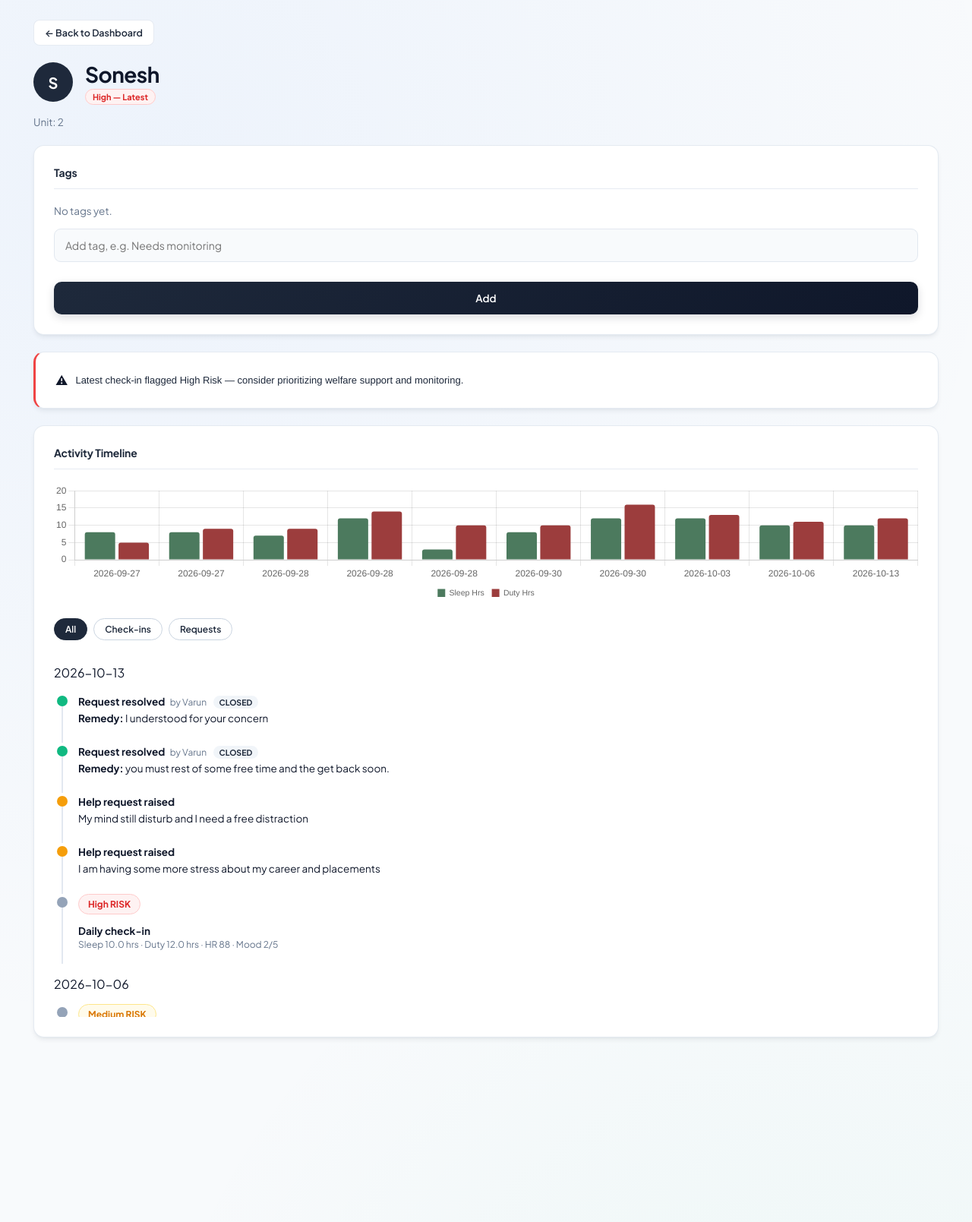
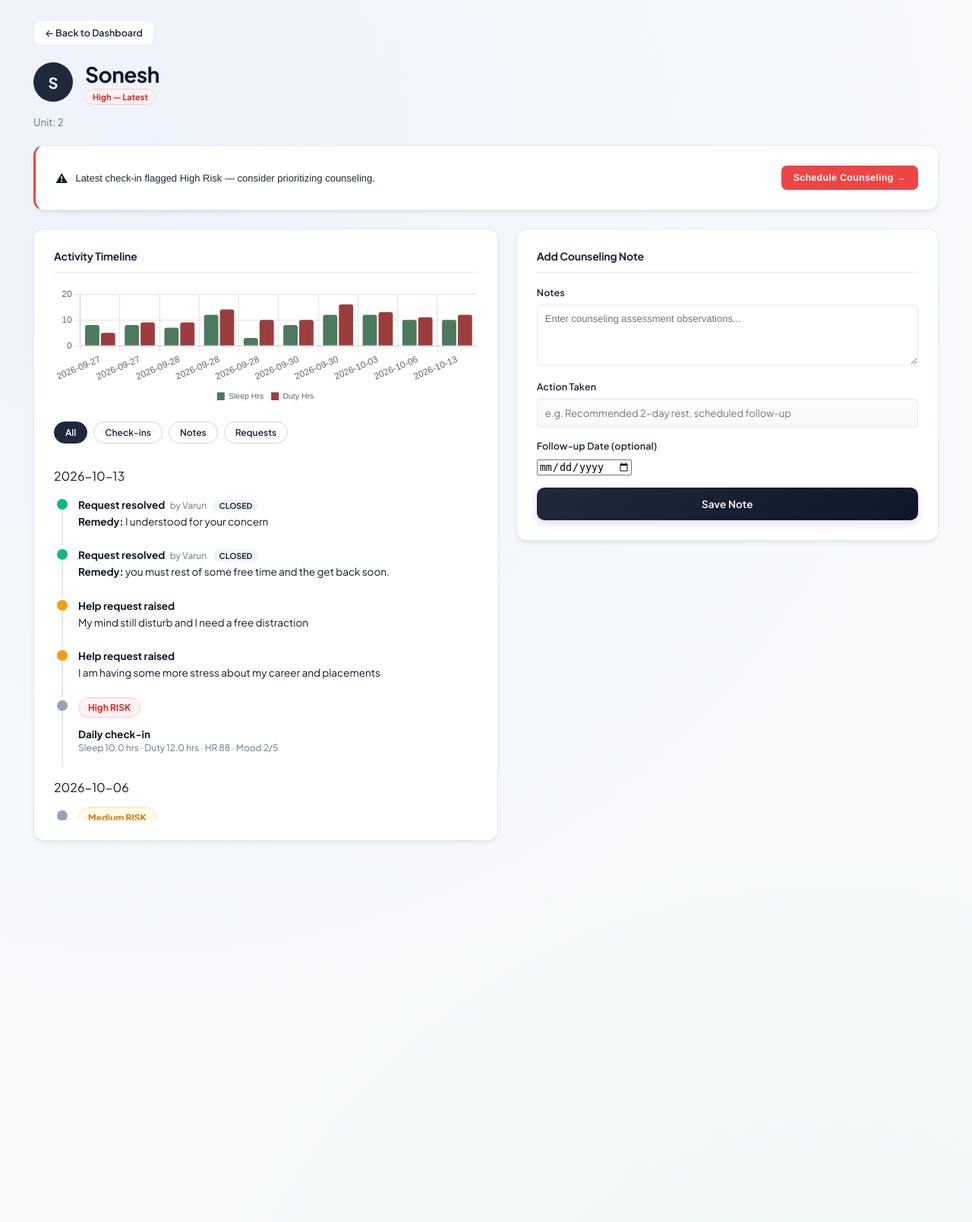
Before and after one commit to Poetrixx123-D/APPS, a Flask app: page /officer/personnel/2 in a window 1280 px wide. Shown: the part 83-1692 px from the top of the page at 76% size. Run offline with Flask 3, Linux system fonts and the light colour scheme; a user stored in the database is signed in; data comes from the database, SQL or seed files in the repository; parts of the project's set-up code (start-up, migrations or seed data) failed here and were passed over.

Commit message:
Restore Add Note counseling feature and remove Tags feature, update documentation PDF

```diff
--- a/backend/app.py
+++ b/backend/app.py
@@ -1441,56 +1441,46 @@ def personnel_detail(user_id):
 @role_required("officer")
 def add_note():
     target = to_int(request.form.get("user_id"))
-    if target:
+    note_text = request.form.get("notes", "").strip()[:2000]
+    action_taken = request.form.get("action_taken", "").strip()[:500]
+    follow_up_date = request.form.get("follow_up_date") or None
+    if follow_up_date and not valid_iso_date(follow_up_date):
+        follow_up_date = None
+
+    conn = get_db()
+    if target is None:
+        conn.close()
+        return redirect(url_for("officer_dashboard"))
+    if not note_text:
+        conn.close()
         return redirect(url_for("personnel_detail", user_id=target))
-    return redirect(url_for("officer_dashboard"))
+
+    conn.execute(
+        """INSERT INTO CounselingNotes (user_id, officer_id, date, notes, action_taken, follow_up_date)
+           VALUES (?, ?, ?, ?, ?, ?)""",
+        (target, session["user_id"], date.today().isoformat(), note_text, action_taken, follow_up_date)
+    )
+    log_activity(conn, session["user_id"], "Added counseling note", target,
+                 f"Follow-up set: {follow_up_date}" if follow_up_date else "")
+    conn.commit()
+    sync_db_to_blob()
+    conn.close()
+    return redirect(url_for("personnel_detail", user_id=target, saved=1))
 
 
 @app.route("/add_tag", methods=["POST"])
 @role_required("officer")
 def add_tag():
     target = to_int(request.form.get("user_id"))
-    tag = request.form.get("tag", "").strip()[:30]
-    if target is None:
-        return redirect(url_for("officer_dashboard"))
-
-    if tag:
-        conn = get_db()
-        try:
-            if not claim_or_check(conn, target, session["user_id"]):
-                return redirect(url_for("officer_dashboard"))
-            try:
-                conn.execute(
-                    "INSERT INTO PersonnelTags (user_id, tag, officer_id, created_date) VALUES (?, ?, ?, ?)",
-                    (target, tag, session["user_id"], date.today().isoformat())
-                )
-                log_activity(conn, session["user_id"], f"Added tag '{tag}'", target)
-                conn.commit()
-            except sqlite3.IntegrityError:
-                pass  # tag already on this person
-        finally:
-            conn.close()
-    return redirect(url_for("personnel_detail", user_id=target))
+    if target:
+        return redirect(url_for("personnel_detail", user_id=target))
+    return redirect(url_for("officer_dashboard"))
 
 
 @app.route("/remove_tag/<int:tag_id>", methods=["POST"])
 @role_required("officer")
 def remove_tag(tag_id):
-    conn = get_db()
-    row = conn.execute("SELECT user_id, tag FROM PersonnelTags WHERE id = ?", (tag_id,)).fetchone()
-    if not row:
-        conn.close()
-        return redirect(url_for("officer_dashboard"))
-
-    if not claim_or_check(conn, row["user_id"], session["user_id"]):
-        conn.close()
-        return redirect(url_for("officer_dashboard"))
-
-    conn.execute("DELETE FROM PersonnelTags WHERE id = ?", (tag_id,))
-    log_activity(conn, session["user_id"], f"Removed tag '{row['tag']}'", row["user_id"])
-    conn.commit()
-    conn.close()
-    return redirect(url_for("personnel_detail", user_id=row["user_id"]))
+    return redirect(url_for("officer_dashboard"))
 
 
 @app.route("/release_personnel", methods=["POST"])
--- a/backend/templates/officer_activity_log.html
+++ b/backend/templates/officer_activity_log.html
@@ -25,7 +25,7 @@
 
   <h2 class="page-title" style="margin-bottom:6px;">Your Activity Log</h2>
   <p style="font-family:'Helvetica Neue', Arial, sans-serif; font-size:12px; color:var(--steel); margin:0 0 18px;">
-    Last 100 actions you've taken - tags, case reviews, and request stages.
+    Last 100 actions you've taken - counseling notes, case reviews, and request stages.
   </p>
 
   {% if entries %}
--- a/backend/templates/personnel_detail.html
+++ b/backend/templates/personnel_detail.html
@@ -38,41 +38,23 @@
 
 
 
-  <div class="card" style="margin-bottom:22px;">
-    <h3>Tags</h3>
-    <div class="tag-row">
-      {% for t in tags %}
-        <form method="POST" action="/remove_tag/{{ t.id }}" class="tag-chip-form">
-          <span class="tag-chip">{{ t.tag }}
-            <button type="submit" class="tag-x" title="Remove tag">&times;</button>
-          </span>
-        </form>
-      {% else %}
-        <span class="empty-note" style="margin:0;">No tags yet.</span>
-      {% endfor %}
-    </div>
-
-    <form method="POST" action="/add_tag" class="tag-add-form">
-      <input type="hidden" name="user_id" value="{{ person.id }}">
-      <input type="text" name="tag" list="tagSuggestions" maxlength="30"
-             placeholder="Add tag, e.g. Needs monitoring" required>
-      <datalist id="tagSuggestions">
-        {% for s in tag_suggestions %}<option value="{{ s }}">{% endfor %}
-      </datalist>
-      <button type="submit" class="btn">Add</button>
-    </form>
-  </div>
-
   {% if history and history[0].stress_level == 'High' %}
-  <div class="card" style="margin-bottom:22px; border-left:3px solid var(--signal-high); display:flex; align-items:center; gap:10px;">
+  <div class="card" style="margin-bottom:22px; border-left:3px solid var(--signal-high); display:flex; align-items:center; justify-content:space-between; gap:10px; flex-wrap:wrap;">
+    <div style="display:flex; align-items:center; gap:10px;">
       <span style="font-size:16px;">⚠</span>
       <p style="font-family:'Helvetica Neue', Arial, sans-serif; font-size:13px; color:var(--steel-deep); margin:0;">
-      Latest check-in flagged High Risk — consider prioritizing welfare support and monitoring.
+        Latest check-in flagged High Risk — consider prioritizing counseling.
       </p>
+    </div>
+    <button type="button" onclick="scrollToNotes()" style="flex-shrink:0; background:var(--signal-high); color:#fff; border:none; padding:9px 16px; border-radius:7px; font-family:'Helvetica Neue', Arial, sans-serif; font-weight:600; font-size:12.5px; letter-spacing:0.02em; cursor:pointer; white-space:nowrap; transition: background 0.2s ease;"
+      onmouseover="this.style.background='#7e3232';" onmouseout="this.style.background='var(--signal-high)';">
+      Schedule Counseling &rarr;
+    </button>
   </div>
   {% endif %}
 
-  <div class="card" style="margin-top:22px;">
+  <div class="grid2">
+    <div class="card">
       <h3>Activity Timeline</h3>
       {% if trend_labels and trend_labels|length > 1 %}
       <div style="margin-bottom:18px;">
@@ -82,6 +64,7 @@
       <div class="tl-filters">
         <button type="button" class="tl-chip active" data-filter="all">All</button>
         <button type="button" class="tl-chip" data-filter="checkin">Check-ins</button>
+        <button type="button" class="tl-chip" data-filter="note">Notes</button>
         <button type="button" class="tl-chip" data-filter="request">Requests</button>
       </div>
 
@@ -89,7 +72,6 @@
       {% if timeline %}
         {% set ns = namespace(last_date=None) %}
         {% for item in timeline %}
-        {% if item.kind != 'note' %}
           {% if item.date != ns.last_date %}
             <p class="history-group-label">{{ item.date }}</p>
             {% set ns.last_date = item.date %}
@@ -105,6 +87,11 @@
                 <p class="tl-title">Daily check-in</p>
                 <p class="tl-meta">Sleep {{ item.data.sleep_hours }} hrs · Duty {{ item.data.duty_hours }} hrs · HR {{ item.data.heart_rate }} · Mood {{ item.data.mood_score }}/5</p>
 
+              {% elif item.kind == 'note' %}
+                <p class="tl-title">Counseling note <span class="tl-by">by {{ item.data.officer_name }}</span></p>
+                <p class="tl-text"><b>Notes:</b> {{ item.data.notes }}</p>
+                <p class="tl-text"><b>Action:</b> {{ item.data.action_taken }}</p>
+
               {% elif item.kind == 'request_raised' %}
                 <p class="tl-title">Help request raised</p>
                 <p class="tl-text">{{ item.data.message }}</p>
@@ -118,7 +105,6 @@
 
             </div>
           </div>
-        {% endif %}
         {% endfor %}
       {% else %}
         <p class="empty-note">No activity yet.</p>
@@ -126,6 +112,36 @@
       </div>
     </div>
 
+    <div class="card" id="counselingCard">
+      <h3>Add Counseling Note</h3>
+      {% if request.args.get('saved') %}
+      <div id="savedBanner" style="background:rgba(76,122,94,0.12); border-left:3px solid var(--signal-low); padding:8px 12px; border-radius:4px; margin-bottom:14px; font-size:12.5px;">
+        ✓ Note saved successfully.
+      </div>
+      {% endif %}
+      <form method="POST" action="/add_note">
+        <input type="hidden" name="user_id" value="{{ person.id }}">
+
+        <label>Notes</label>
+        <textarea name="notes" id="notesTextarea" required style="width:100%; min-height:80px; padding:10px; border:1px solid var(--line); border-radius:6px; font-family:'Helvetica Neue', Arial, sans-serif; font-size:13px; margin-bottom:16px; resize:vertical;" placeholder="Enter counseling assessment observations..."></textarea>
+
+        <label>Action Taken</label>
+        <input type="text" name="action_taken" placeholder="e.g. Recommended 2-day rest, scheduled follow-up" required style="width:100%; padding:10px; border:1px solid var(--line); border-radius:6px; font-size:13px; margin-bottom:16px;">
+
+        <label>Follow-up Date (optional)</label>
+        <input type="date" name="follow_up_date" style="margin-bottom:16px;">
+
+        <button type="submit" class="btn" id="saveNoteBtn">Save Note</button>
+      </form>
+    </div>
+  </div>
+
+</div>
+
+<button type="button" id="stickyAddNoteBtn" onclick="scrollToNotes()" title="Add Counseling Note">
+  <span style="font-size:18px; line-height:1;">+</span>
+  <span class="sticky-btn-label">Add Note</span>
+</button>
 
 {% if trend_labels and trend_labels|length > 1 %}
 <script src="https://cdnjs.cloudflare.com/ajax/libs/Chart.js/4.4.0/chart.umd.min.js"></script>
@@ -159,6 +175,43 @@
 {% endif %}
 
 <script>
+  const savedBanner = document.getElementById('savedBanner');
+  if (savedBanner) {
+    setTimeout(() => {
+      savedBanner.style.transition = 'opacity 0.4s ease';
+      savedBanner.style.opacity = '0';
+      setTimeout(() => savedBanner.remove(), 400);
+    }, 3000);
+
+    const url = new URL(window.location);
+    url.searchParams.delete('saved');
+    window.history.replaceState({}, '', url);
+  }
+
+  function scrollToNotes() {
+    const card = document.getElementById('counselingCard');
+    if (card) {
+      card.scrollIntoView({ behavior: 'smooth', block: 'center' });
+      setTimeout(() => {
+        const ta = document.getElementById('notesTextarea');
+        if (ta) ta.focus();
+      }, 400);
+    }
+  }
+
+  const saveBtn = document.getElementById('saveNoteBtn');
+  if (saveBtn) {
+    const noteForm = saveBtn.closest('form');
+    if (noteForm) {
+      noteForm.addEventListener('submit', function() {
+        saveBtn.disabled = true;
+        saveBtn.textContent = 'Saving...';
+        saveBtn.style.opacity = '0.7';
+        saveBtn.style.cursor = 'not-allowed';
+      });
+    }
+  }
+
   // ---- Timeline filter chips ----
   document.querySelectorAll('.tl-chip').forEach(chip => {
     chip.addEventListener('click', () => {
@@ -170,7 +223,6 @@
       });
     });
   });
-
 </script>
 
 </body>
```
Also changed, not shown: backend/templates/officer_personnel.html (+2 -13 lines), build_documentation_pdf.py (+13 -14 lines), 1 other file. Lines whose indentation alone changed are shown as unchanged.
